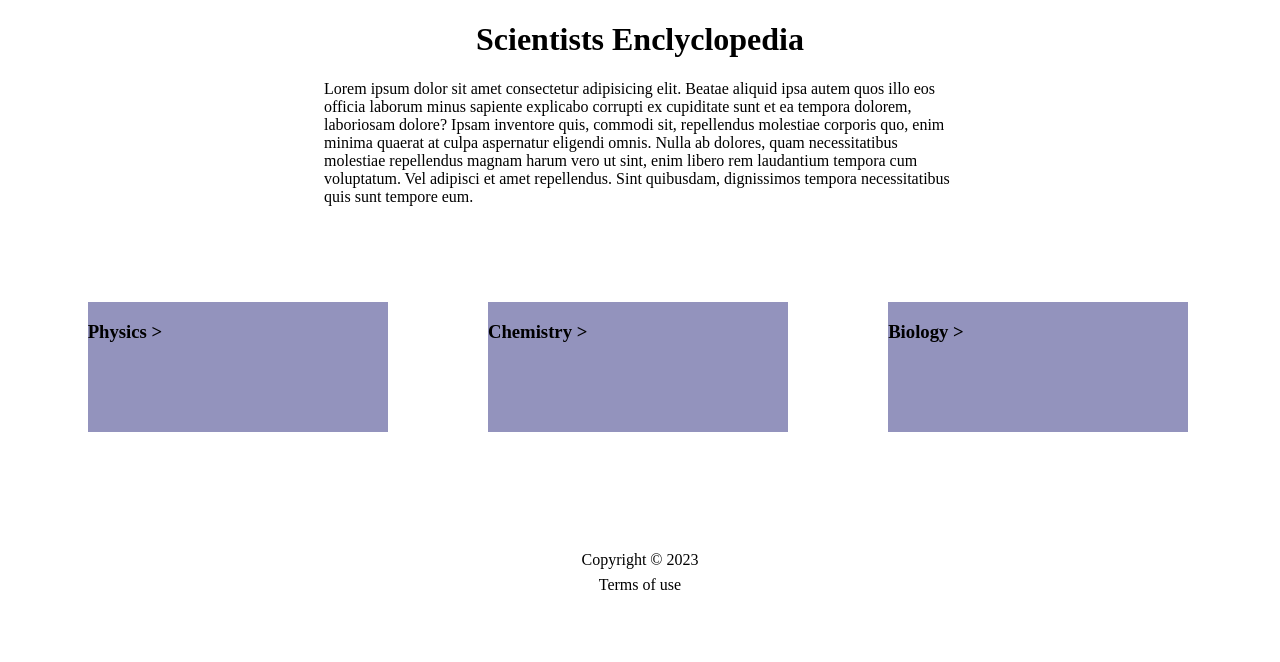
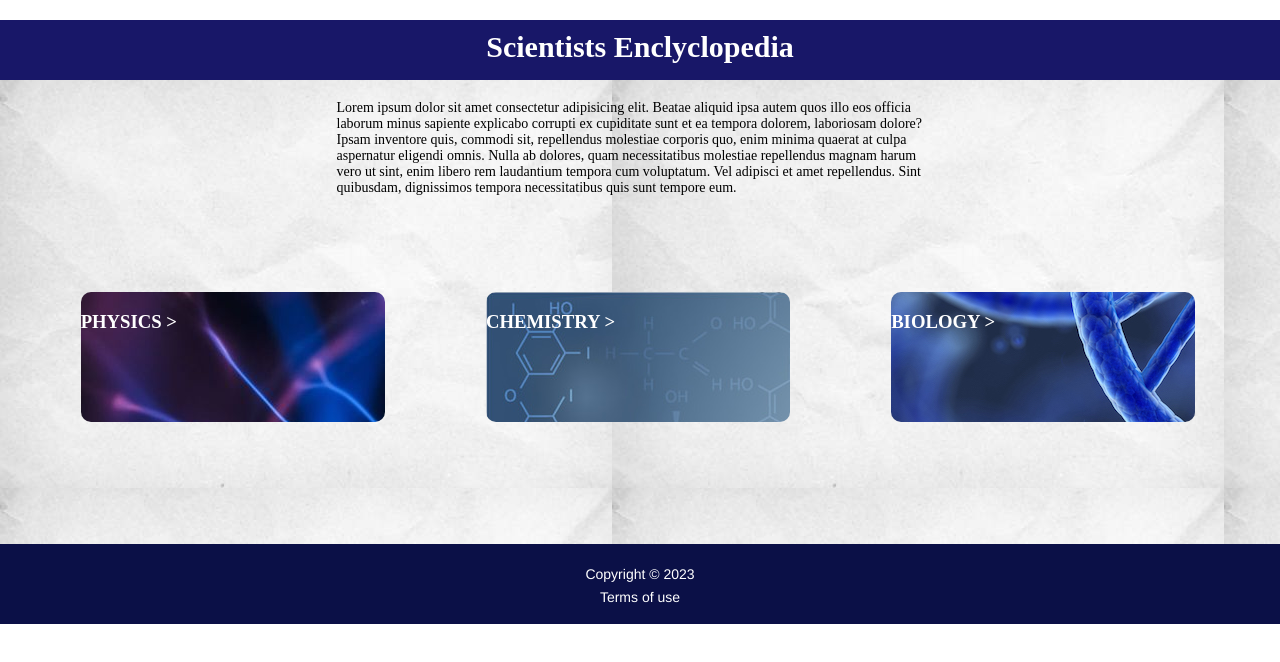
Before and after one commit to this-is-geek-sassy/scientists-encyclopedia, a plain HTML site: page index.html in a window 1280 px wide. Drawn offline with Linux system fonts and the light colour scheme; a web font is replaced by a local one.

Commit message:
landing page almost completed

```diff
--- a/index.html
+++ b/index.html
@@ -6,13 +6,17 @@
     <meta name="viewport" content="width=device-width, initial-scale=1.0">
     <title>Scientists enclyclopedia</title>
     <link rel="stylesheet" href="style.css">
+    <link href='https://fonts.googleapis.com/css?family=Almendra Display' rel='stylesheet'>
+    <link rel="preconnect" href="https://fonts.googleapis.com">
+    <link rel="preconnect" href="https://fonts.gstatic.com" crossorigin>
+    <link href="https://fonts.googleapis.com/css2?family=Alegreya+SC&display=swap" rel="stylesheet">
 
 </head>
 <body>
     <!-- <p>Scientists' enclyclopedia works!</p> -->
 
     <header>
-        <h1>Scientists Enclyclopedia</h1>
+        <h1> <b>Scientists Enclyclopedia</b></h1>
     </header>
 
     <main>
@@ -22,24 +26,26 @@
         </section>
 
         <section class="nav-cards">
-            <section class="card" id="card-1">
-                <h3>Physics ></h3>
+            <section class="card" id="phy-card">
+                <h3 id="physics" class="topics">Physics ></h3>
             </section>
 
-            <section class="card" id="card-1">
-                <h3>Chemistry ></h3>
+            <section class="card" id="chem-card">
+                <h3 id="chemistry" class="topics">Chemistry ></h3>
             </section>
 
-            <section class="card" id="card-1">
-                <h3>Biology ></h3>
+            <section class="card" id="bio-card">
+                <h3 id="biology" class="topics">Biology ></h3>
             </section>
         </section>
 
     </main>
 
     <footer>
-        <p>Copyright &copy; 2023</p>
-        <p>Terms of use</p>
+        <div class="footer-text">
+            <p>Copyright &copy; 2023</p>
+            <p>Terms of use</p>
+        </div>
     </footer>
 
 
--- a/style.css
+++ b/style.css
@@ -1,32 +1,70 @@
+
+html {
+    margin: 0px;
+}
+
+body {
+    margin: 0px;
+    padding: 0px;
+}
+header {
+    background-color: #181768;
+    height: 60px;
+    margin: 0px;
+}
 
 header h1{
     margin-right: auto;
+    align-self: center;
     margin-left: auto;
     width: fit-content;
     padding: auto;
+    padding-top: 10px;
+    padding-bottom: 10px;
     justify-content: center;
+    font-family: 'Almendra Display';font-size: 22px;
+    font-size: 30px;
+    color: white;
 }
 
 main {
     height: 29rem;
-
+    background-image: url("assests/bgimg1.jpg");
 }
 
 section.about-text {
     /* color: rebeccapurple; */
-    width: 50%;
+    width: 607px;
+    padding-top: 20px;
     margin: auto;
     margin-bottom: 6rem;
+    font-family: 'Alegreya SC', serif;
+    font-size: 14px;
+    color: black;
+
+
     /* justify-content: center; */
     /* display: block; */
+}
+
+footer {
+    background-color: #0b1047;
+    height: 80px;
 }
 
 footer p {
     /* color: red; */
     width: fit-content;
+
     margin: 7px auto;
+    font-family: Helvetica, sans-serif;
+    font-size: 14px;
     /* border: 1px solid black; */
+    color: #fff;
+}
 
+div.footer-text {
+    padding-top: 15px;
 }
 
 section.nav-cards {
@@ -38,11 +76,31 @@ section.nav-cards {
 
 section.card {
     display: inline-block;
-    background-color: rgb(147, 147, 189);
+    background-color: white;
     height: 130px;
     width: 25%;
     /* justify-content: center; */
     /* padding-top: 10px; */
     margin-right: 4%;
     margin-left: 4%;
+    border-radius: 10px;
+
+    text-transform: uppercase;
 }
+
+section#phy-card {
+    background-image: url("assests/physicscard.jpg");
+    /* background-color: #0b1047; */
+}
+
+section#chem-card {
+    background-image: url("assests/chemcard.jpeg");
+}
+
+section#bio-card {
+    background-image: url("assests/biocard.jpg");
+}
+
+h3.topics {
+    color: white;
+}
```
Also changed, not shown: assests/bgimg1.jpg (added), assests/biocard.jpg (added), assests/chemcard.jpeg (added), assests/physicscard.jpg (added).
